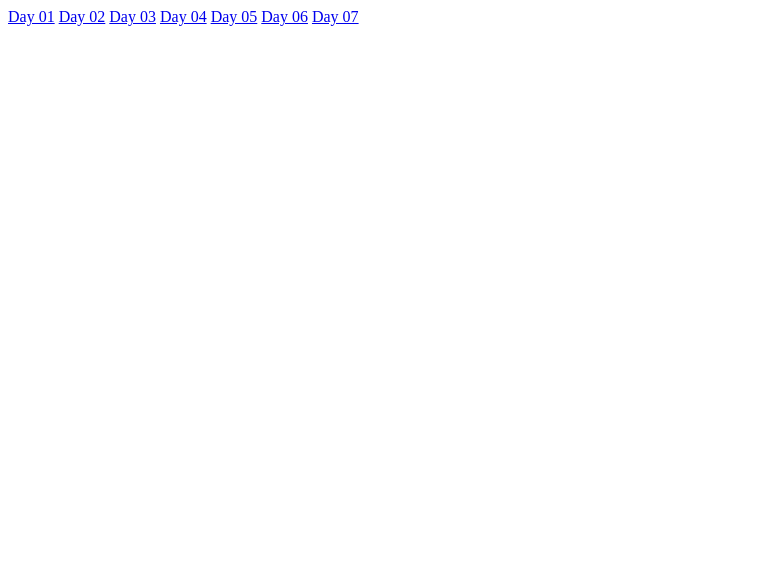
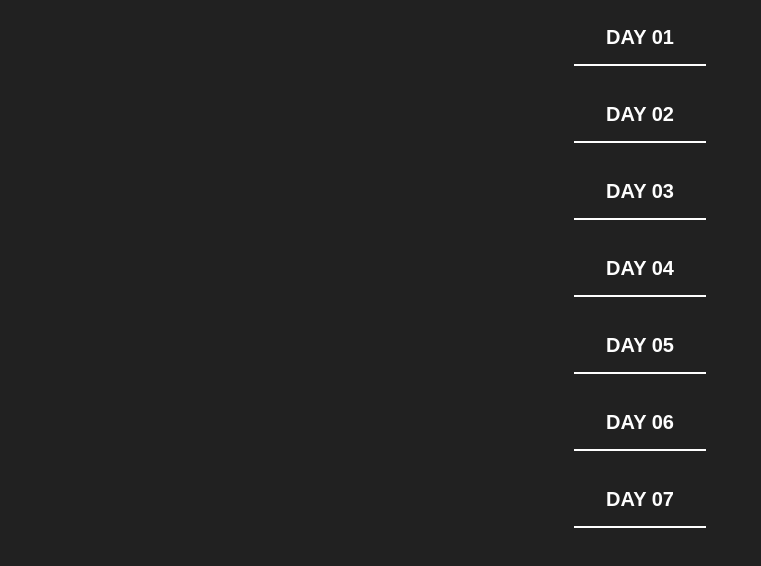
Before and after one commit to LuisHanco/Web_Projects, a plain HTML site: page index.html in a window 1280 px wide. Shown: the whole page, without its empty margins (0-761 px from the left). Drawn offline with Linux system fonts and the light colour scheme.

Commit message:
@LuisHanco

```diff
--- /dev/null
+++ b/css/styles.scss
@@ -0,0 +1,72 @@
+body{
+    background-color: #212121;
+    display: flex;
+    justify-content: center;
+    align-items: center;
+    flex-direction: column;
+}
+.btn2 {
+    position: relative;
+    display: inline-block;
+    padding: 15px 30px;
+    border: 2px solid #fefefe;
+    text-transform: uppercase;
+    color: #fefefe;
+    text-decoration: none;
+    font-weight: 600;
+    font-size: 20px;
+    transition: 0.3s;
+  }
+
+  .btn2::before {
+    content: '';
+    position: absolute;
+    top: -2px;
+    left: -2px;
+    width: calc(100% + 4px);
+    height: calc(100% - -2px);
+    background-color: #212121;
+    transition: 0.3s ease-out;
+    transform: scaleY(1);
+  }
+
+  .btn2::after {
+    content: '';
+    position: absolute;
+    top: -2px;
+    left: -2px;
+    width: calc(100% + 4px);
+    height: calc(100% - 50px);
+    background-color: #212121;
+    transition: 0.3s ease-out;
+    transform: scaleY(1);
+  }
+
+  .btn2:hover::before {
+    transform: translateY(-25px);
+    height: 0;
+  }
+
+  .btn2:hover::after {
+    transform: scaleX(0);
+    transition-delay: 0.15s;
+  }
+
+  .btn2:hover {
+    border: 2px solid #fefefe;
+  }
+
+  .btn2 span {
+    position: relative;
+    z-index: 3;
+  }
+
+  button {
+    text-decoration: none;
+    border: none;
+    background-color: transparent;
+    display: flex;
+    flex-direction: column;
+    height: 100vh;
+    gap: 20px;
+  }
--- a/index.html
+++ b/index.html
@@ -4,20 +4,30 @@
     <meta charset="UTF-8">
     <meta name="viewport" content="width=device-width, initial-scale=1.0">
     <title>Web_Projects</title>
+    <link rel="stylesheet" href="css/styles.css">
 </head>
 <body>
 
     <div class="box">
-        <a href="asset/Day_01/index.html">Day 01</a>
-        <a href="asset/Day_02/index.html">Day 02</a>
-        <a href="asset/Day_03/index.html">Day 03</a>
-        <a href="asset/Day_04/index.html">Day 04</a>
-        <a href="asset/Day_05/index.html">Day 05</a>
-        <a href="asset/Day_06/index.html">Day 06</a>
-        <a href="asset/Day_07/index.html">Day 07</a>
 
-        <a href=""></a>
+
     </div>
+    <button>
+        <a href="asset/Day_01/index.html" class="btn2"><span class="spn2" >Day 01 </span></a>
+
+        <a href="asset/Day_02/index.html" class="btn2"><span class="spn2" >Day 02 </span></a>
+
+        <a href="asset/Day_03/index.html" class="btn2"><span class="spn2" >Day 03 </span></a>
+
+        <a href="asset/Day_04/index.html" class="btn2"><span class="spn2" >Day 04 </span></a>
+
+        <a href="asset/Day_05/index.html" class="btn2"><span class="spn2" >Day 05 </span></a>
+
+        <a href="asset/Day_06/index.html" class="btn2"><span class="spn2" >Day 06 </span></a>
+
+        <a href="asset/Day_07/index.html" class="btn2"><span class="spn2" >Day 07 </span></a>
+
+      </button>
 
 </body>
 </html>
```
Also changed, not shown: css/styles.css (added), 1 other file.
